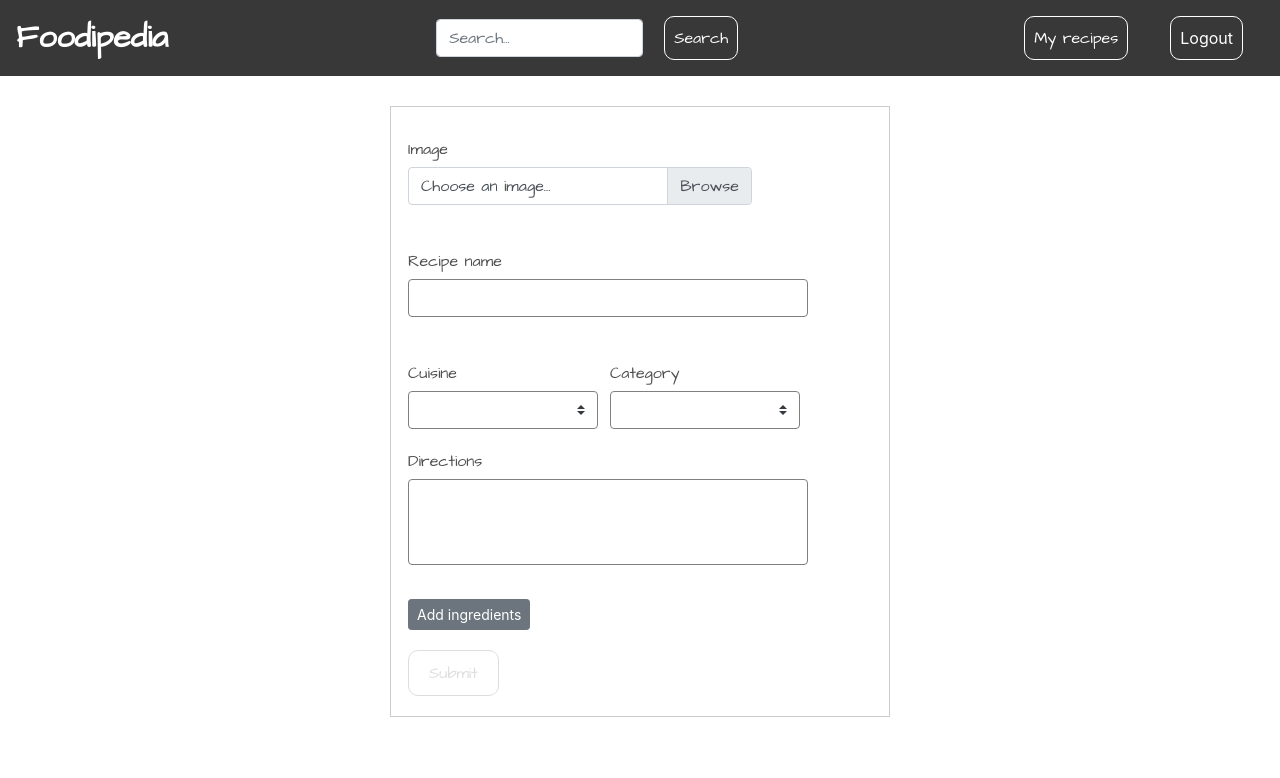
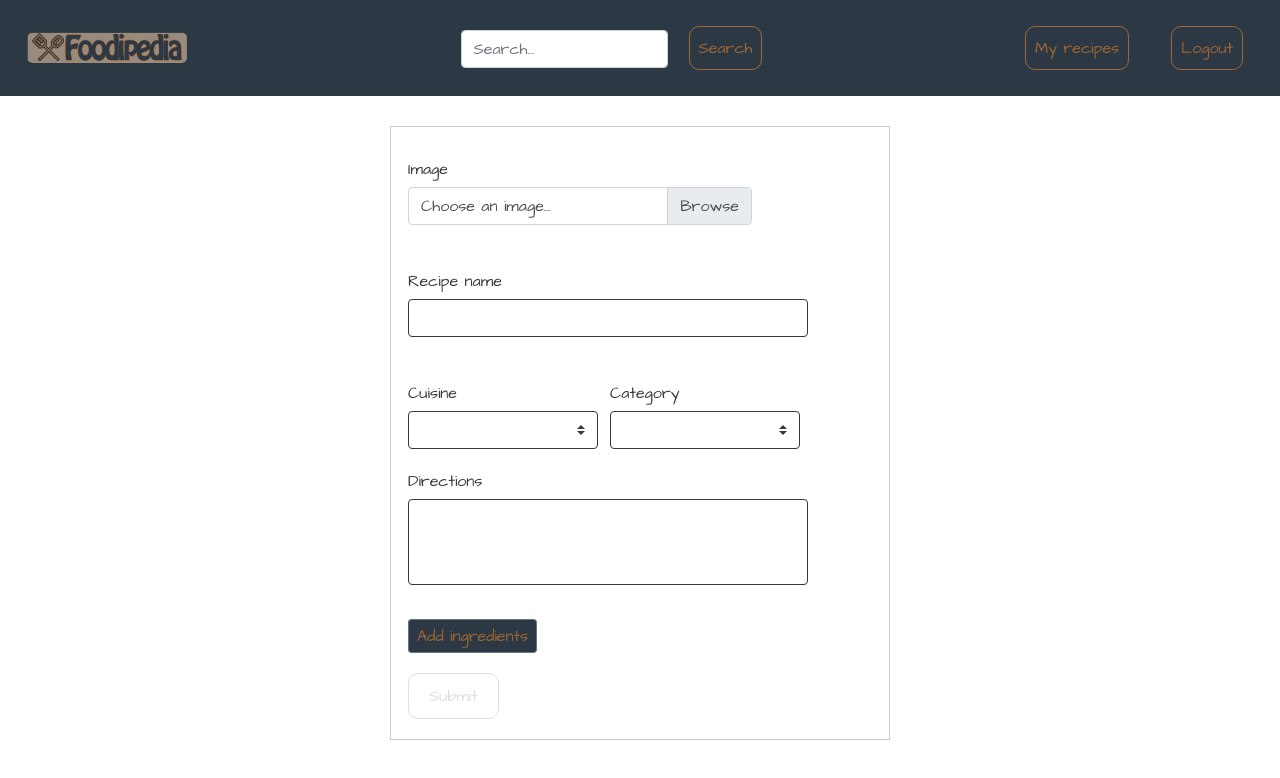
Before and after one commit to thomas367/Foodipedia, a Vue app: page /#/recipeForm in a window 1280 px wide. Shown: the top 778 px of the page. Built offline with nearby package versions, Linux system fonts and the light colour scheme; sample sign-in values are in the browser's storage; what vue-sweetalert2, vue-toasted would draw is missing.

Commit message:
UI changes

```diff
--- a/src/components/auth/signin.vue
+++ b/src/components/auth/signin.vue
@@ -80,7 +80,7 @@
 		margin: 30px auto;
 		border: 1px solid $borderLine;
 		padding: 20px;
-		box-shadow: 0, 2px, 3px #cccccc;
+		box-shadow: 0 2px 3px $borderLine;
 
 		@include mq-mobile {
 			width: 300px;
@@ -99,7 +99,7 @@
 		label{
 			display: block;
 			margin-bottom: 6px;
-			color: #4e4e4e;
+			color: $colorLightBlack;
 		}
 
 		input{
@@ -107,7 +107,7 @@
 			width: 150px;
 			padding: 6px 12px;
 			border-sizing: border-box;
-			border: 1px solid $colorLightGrey;
+			border: 1px solid $colorLightBlack;
 		}
 
 	}
@@ -116,19 +116,18 @@
 		font-family: $font;
 
 		button{
-			border: 1px solid $colorLightGrey;
-			color: #ffffff;
+			border: 1px solid $colorLightOrange;
+			color: $colorLightOrange;
 			padding: 10px 20px;
-			font: inherit;
 			border-radius: 10px;
 			cursor: pointer;
-			background-color: $colorLightBlack;
+			background-color: $colorPetrol;
 		}
 
 		button:hover, button:active{
-			background-color: $colorLightGrey;
+			background-color: $colorLightCream;
 			color: $colorLightBlack;
-			border: 1px solid $colorLightBlack;
+			border: 1px solid $colorPetrol;
 		}
 
 		button[disabled], button[disabled]:hover, button[disabled]:active{
--- a/src/components/auth/signup.vue
+++ b/src/components/auth/signup.vue
@@ -93,7 +93,7 @@
 			width: 400px;
 		}
 
-	  }
+	}
 
 	.input{
 		margin: 10px auto;
@@ -102,7 +102,7 @@
 		label{
 			display: block;
 			margin-bottom: 6px;
-			color: #4e4e4e;
+			color: $colorLightBlack;
 		}
 
 		input{
@@ -110,36 +110,27 @@
 			width: 150px;
 			padding: 6px 12px;
 			border-sizing: border-box;
-			border: 1px solid $colorLightGrey;
+			border: 1px solid $colorLightBlack;
 		}
 
 	}
-
-	.input.inline label {
-    	display: inline;
-  	}
-
-  	.input.inline input {
-    	width: auto;
-  	}
 
 	.submit{
 		font-family: $font;
 
 		button{
-			border: 1px solid $colorLightGrey;
-			color: #ffffff;
+			border: 1px solid $colorLightOrange;
+			color: $colorLightOrange;
 			padding: 10px 20px;
-			font: inherit;
 			border-radius: 10px;
 			cursor: pointer;
-			background-color: $colorLightBlack;
+			background-color: $colorPetrol;
 		}
 
 		button:hover, button:active{
-			background-color: $colorLightGrey;
+			background-color: $colorLightCream;
 			color: $colorLightBlack;
-			border: 1px solid $colorLightBlack;
+			border: 1px solid $colorPetrol;
 		}
 
 		button[disabled], button[disabled]:hover, button[disabled]:active{
--- a/src/components/header.vue
+++ b/src/components/header.vue
@@ -1,17 +1,16 @@
 <template>
 	<header class="main-header">
-		<b-navbar toggleable="lg" type="dark" class="navbarCollapsed">
-			<b-navbar-brand class="logo-name">
-			<!--	<img src="../assets/favicon.png" alt=""/> -->
-				<router-link to='/'>Foodipedia</router-link>
+		<b-navbar toggleable="md" type="dark" class="navbarCollapsed">
+			<b-navbar-brand to='/'>
+		   		<div class="logo"></div>
 			</b-navbar-brand>
-			<b-navbar-toggle target="nav_collapse"  class="toggle"/>
+			<b-navbar-toggle target="nav_collapse" class="toggle"/>
 			<b-collapse is-nav id="nav_collapse">
-				<b-navbar-nav class="ml-auto">
+				<b-navbar-nav class="ml-auto row">
 			        <b-nav-form @submit.prevent="onSearch">
 			        	<div class="input" :class="{invalid: errors.has('search')}">
 			          		<b-form-input size="md" class="mr-sm-2 searchbar" type="text" placeholder="Search..." v-model="search"  data-vv-name="search" v-validate="'required'"/>
-			          		<b-button size="md" class="my-2 my-sm-0" type="submit" >Search</b-button>
+			          		<button size="md" class="my-2 my-sm-0" type="submit" >Search</button>
 			          	</div>
 			        </b-nav-form>
 			    </b-navbar-nav>
@@ -70,32 +69,15 @@
 @import "../styles.scss";
 
 	.main-header{
-		background-color: $colorLightBlack;
-		height: 76px;
+		background-color: $colorPetrol;
 
 	}
 
-	.logo-name{
-		font-weight: bold;
-		color: white;
-		font-size: 32px;
-		font-family: $font;
-
-		a{
-			text-decoration: none;
-			color: white;
-
-		}
-
-	}
-
-	.logo-name:hover, .logo-name:active{
-		color: white;
-	}
-
-	.navbarCollapsed{
-		background-color: $colorLightBlack;
-
+	.logo{
+		width: 185px;
+		height: 70px;
+		background: url(../assets/favicon.png) center center no-repeat;
+		background-size: cover;
 	}
 
 	.searchbar{
@@ -112,39 +94,29 @@
 	}
 
 	.toggle{
-		color: white;
-		background-color: transparent;
+		color: $colorLightOrange;
+		background-color: $colorPetrol;
 	}
 
 	.toggle:hover, .toggle:active{
-		color: white;
-		background-color: transparent;
+		color: $colorLightOrange;
+		background-color: $colorPetrol;
 	}
 
 	button{
-		background-color: transparent;
+		background-color: $colorPetrol;
 		padding: 9px;
 		margin: 0 13px;
-		border: 1px solid #ffffff;
+		border: 1px solid $colorLightOrange;
 		text-decoration: none;
 		font-family: $font;
-		color: white;
+		color: $colorLightOrange;
 		border-radius: 10px;
 	}
 
 	button:hover, button:active{
 		color: $colorLightBlack;
-		background-color: $colorLightGrey;
-		border: 1px solid $colorLightBlack;
+		background-color: $colorLightCream;
+
 	}
-
-	.logout{
-		background-color: transparent;
-		border: none;
-		font: inherit;
-		color: white;
-		cursor: pointer;
-		border: 1px solid #ffffff;
-	}
-
 </style>
--- a/src/components/myRecipes.vue
+++ b/src/components/myRecipes.vue
@@ -1,5 +1,5 @@
 <template>
-	<div class="wrapper">
+	<div class="container-fluid">
 		<div class="row">
 			<div class="recipe clearfix" v-for="(recipe, index) in recipes">
 				<div class="recipe_card" @click="showRecipe(recipe.recipe_id)">
@@ -212,12 +212,12 @@
 	}
 
 	button{
-		background-color: $colorLightBlack;
+		background-color: $colorPetrol;
 		padding: 9px;
 		margin: 0 13px;
-		border: 1px solid #ffffff;
+		border: 1px solid $colorLightOrange;
 		text-decoration: none;
-		color: white;
+		color: $colorLightOrange;
 		border-radius: 10px;
 		font-family: $font;
 	}
--- a/src/components/recipeForm.vue
+++ b/src/components/recipeForm.vue
@@ -86,7 +86,7 @@
 				<!-- Ingredients section -->
 				<div class="row">
 					<div class="ingredients">
-						<b-button type="button" size="sm" @click="onAddIngredient">Add ingredients</b-button>
+						<b-button id="add" type="button" size="sm" @click="onAddIngredient">Add ingredients</b-button>
 						<div class="ingredients-list">
 							<div class="input" v-for="(ingredient, index) in ingredients" :class="{invalid: errors.has('ingredient'+index) || errors.has('quantity'+index)}">
 								<div class="row">
@@ -101,7 +101,7 @@
 		              				</div>
 		              				<div class="space">&nbsp;</div>
 		              				<div class="removeBtn">
-		              					<b-button @click="onDeleteIngredient(index)" type="button" size="sm">X</b-button>
+		              					<b-button id="remove" @click="onDeleteIngredient(index)" type="button" size="sm">X</b-button>
 		              				</div>
 		              			</div>
 		              			<span class="formErrorsMessages"><br/>{{ errors.first('ingredient') || errors.first('quantity') }}</span>
@@ -239,7 +239,7 @@
 		label{
 			display: block;
 			margin-bottom: 6px;
-			color: #4e4e4e;
+			color: $colorLightBlack;
 		}
 
 		#image{
@@ -251,7 +251,7 @@
 			padding: 6px 12px;
 			font: inherit;
 			border-sizing: border-box;
-			border: 1px solid $colorLightGrey;
+			border: 1px solid $colorLightBlack;
 
 			@include mq-mobile {
 				width: 250px;
@@ -267,7 +267,7 @@
 			padding: 6px 12px;
 			font: inherit;
 			border-sizing: border-box;
-			border: 1px solid $colorLightGrey;
+			border: 1px solid $colorLightBlack;
 		}
 
 		.textarea {
@@ -276,7 +276,7 @@
 			padding: 6px 12px;
 			font: inherit;
 			border-sizing: border-box;
-			border: 1px solid $colorLightGrey;
+			border: 1px solid $colorLightBlack;
 
 			@include mq-mobile {
 				width: 250px;
@@ -296,13 +296,25 @@
 		  	display: flex;
 		  	justify-content: left;
 		}
+	}
+
+	.ingredients{
+		font-family: $font;
 
 		.removeBtn{
 			padding-top: 32px;
+
+			#remove{
+				background-color: $colorPetrol;
+				color: $colorLightOrange;
+				font: inherit;
+			}
 		}
 
-		button{
+		#add{
 			font: inherit;
+			background-color: $colorPetrol;
+			color: $colorLightOrange;
 		}
 	}
 
@@ -311,19 +323,18 @@
 		font-family: $font;
 
 		button{
-			border: 1px solid $colorLightGrey;
-			color: #ffffff;
+			border: 1px solid $colorLightOrange;
+			color: $colorLightOrange;
 			padding: 10px 20px;
-			font: inherit;
 			border-radius: 10px;
 			cursor: pointer;
-			background-color: $colorLightBlack;
+			background-color: $colorPetrol;
 		}
 
 		button:hover, button:active{
-			background-color: $colorLightGrey;
+			background-color: $colorLightCream;
 			color: $colorLightBlack;
-			border: 1px solid $colorLightBlack;
+			border: 1px solid $colorPetrol;
 		}
 
 		button[disabled], button[disabled]:hover, button[disabled]:active{
--- a/src/components/searchRecipes.vue
+++ b/src/components/searchRecipes.vue
@@ -1,4 +1,5 @@
 <template>
+	<div class="container-fluid">
 		<div class="row">
 			<div class="recipe clearfix" v-for="recipe in recipes">
 				<div class="recipe_card" @click="showRecipe(recipe.recipe_id)">
@@ -20,6 +21,7 @@
 						<div class="category">
 							<label for="category">Category</label>
 							<p>{{recipe.category}}</p>
+						</div>
 					</div>
 		 		</div>
 			</div>
--- a/src/components/showRecipe.vue
+++ b/src/components/showRecipe.vue
@@ -1,4 +1,5 @@
 <template>
+	<div class="container-fluid">
 		<div class="recipe_card" v-if="recipe[0]">
 			<!-- Image section -->
 			<div class="image">
@@ -40,6 +41,7 @@
 			<div class="directions">
 				<label id="directionsTitle">Directions</label>
 				<p>{{recipe[0].directions}}</p>
+			</div>
 	 	</div>
 	</div>
 </template>
--- a/src/components/welcome.vue
+++ b/src/components/welcome.vue
@@ -1,4 +1,5 @@
 <template>
+	<div class="container-fluid">
 		<div class="row">
 			<div class="recipe clearfix" v-for="recipe in recipes">
 				<div class="recipe_card" @click="showRecipe(recipe.recipe_id)">
@@ -20,6 +21,7 @@
 						<div class="category">
 							<label for="category">Category</label>
 							<p>{{recipe.category}}</p>
+						</div>
 					</div>
 	 			</div>
 			</div>
--- a/src/styles.scss
+++ b/src/styles.scss
@@ -1,8 +1,10 @@
 /*****     VARIABLES     *****/
 @import url('https://fonts.googleapis.com/css?family=Architects Daughter');
 
+$colorLightOrange: #a06633;
+$colorLightCream: #998a7c;
+$colorPetrol: #2c3945;
 $colorLightBlack: #383838;
-$colorLightGrey: #808080;
 $borderLine: #cccccc;
 $colorLightBlue: #3498db;
 $colorRed: #ff0000;
```
Also changed, not shown: src/assets/favicon.png (added). Lines whose indentation alone changed are shown as unchanged.
